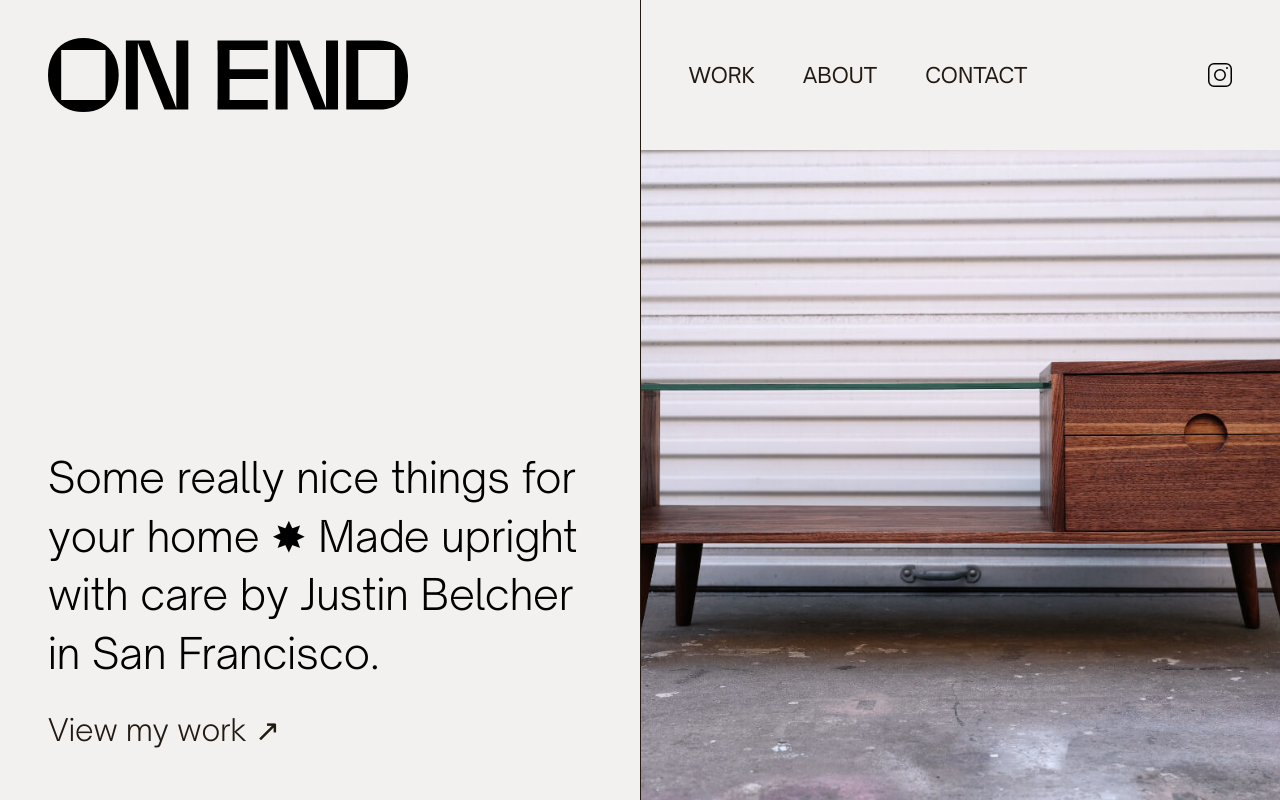
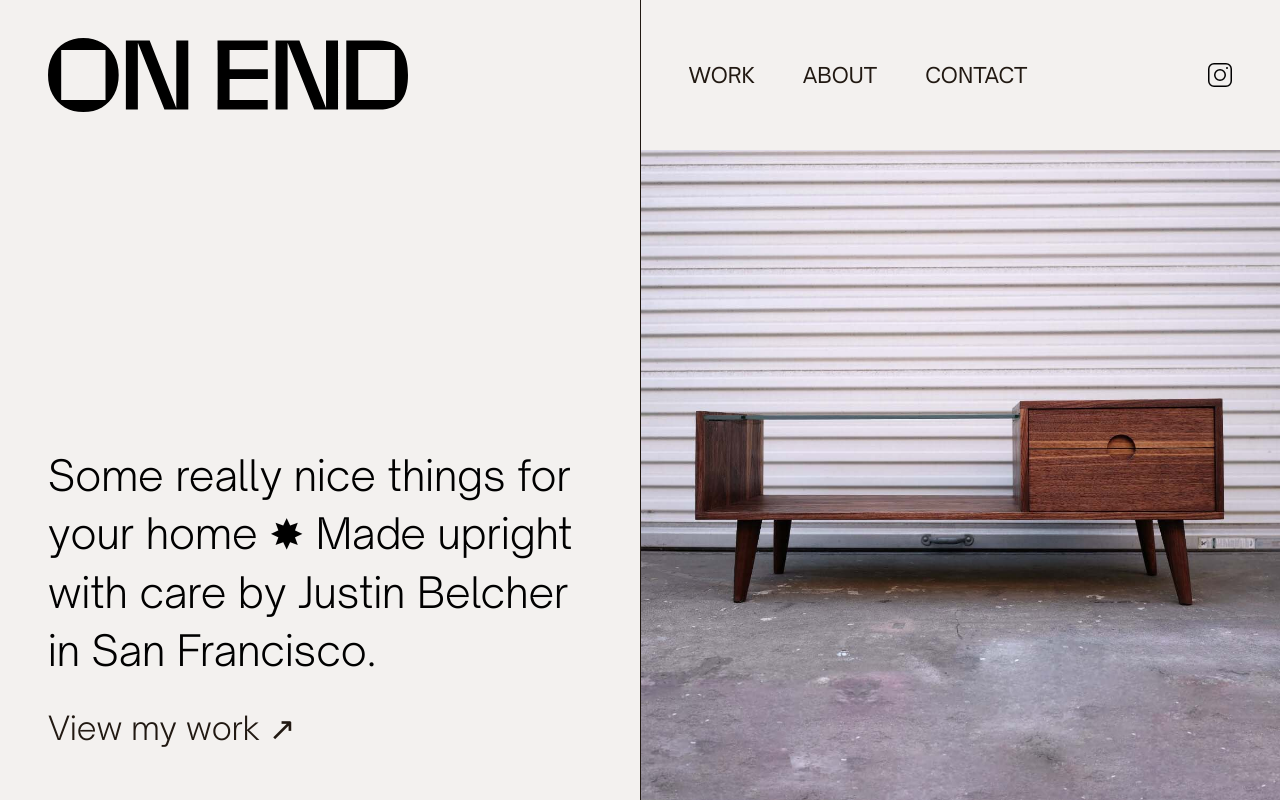
Before and after one commit to Uvacoder/woodstudio, a Next.js app: page / in a window 1280 px wide. Built offline with nearby package versions, Linux system fonts and the light colour scheme.

Commit message:
Use viewport-sized type on homepage

```diff
--- a/src/components/Navigation.tsx
+++ b/src/components/Navigation.tsx
@@ -3,6 +3,7 @@ import { styled, theme } from "@styles/stitches.config";
 
 import Flex from "@components/Flex";
 import GridItem from "@components/GridItem";
+import { relative } from "node:path/win32";
 
 const InstagramIcon = styled("img", {
   width: 24,
@@ -10,10 +11,14 @@ const InstagramIcon = styled("img", {
 });
 
 const Anchor = styled("a", {
+  position: "relative",
   color: theme.colors.black,
   fontSize: 21,
   textTransform: "uppercase",
   textDecoration: "none",
+  "&:hover": {
+    textDecoration: "underline",
+  },
 });
 
 const Navigation = () => {
--- a/src/pages/index.tsx
+++ b/src/pages/index.tsx
@@ -7,16 +7,19 @@ import GridItem from "@components/GridItem";
 
 const IntroText = styled("h1", {
   marginBottom: "$3",
-  fontSize: "$h1",
+  fontSize: "$resL",
   lineHeight: "1.4",
   fontWeight: 300,
 });
 
 const ViewMore = styled("a", {
   color: theme.colors.black,
-  fontSize: "$h2",
+  fontSize: "$resM",
   fontWeight: 300,
   textDecoration: "none",
+  "&:hover": {
+    textDecoration: "underline",
+  },
 });
 
 const Home = () => {
@@ -38,7 +41,7 @@ const Home = () => {
         as="lede"
         css={{
           background:
-            "url(/photos/coffeetable-front.jpg) center center no-repeat",
+            "url(/photos/coffeetable-intro.jpg) center center no-repeat",
           backgroundSize: "cover",
           height: "100%",
         }}
--- a/src/styles/stitches.config.js
+++ b/src/styles/stitches.config.js
@@ -33,6 +33,8 @@ export const {
     fontSizes: {
       h1: "42px",
       h2: "30px",
+      resM: "2.5vw",
+      resL: "3.25vw",
     },
     fonts: {
       primary: '"Open Sauce Sans", sans-serif',
```
Also changed, not shown: public/photos/coffeetable-intro.jpg (added).
